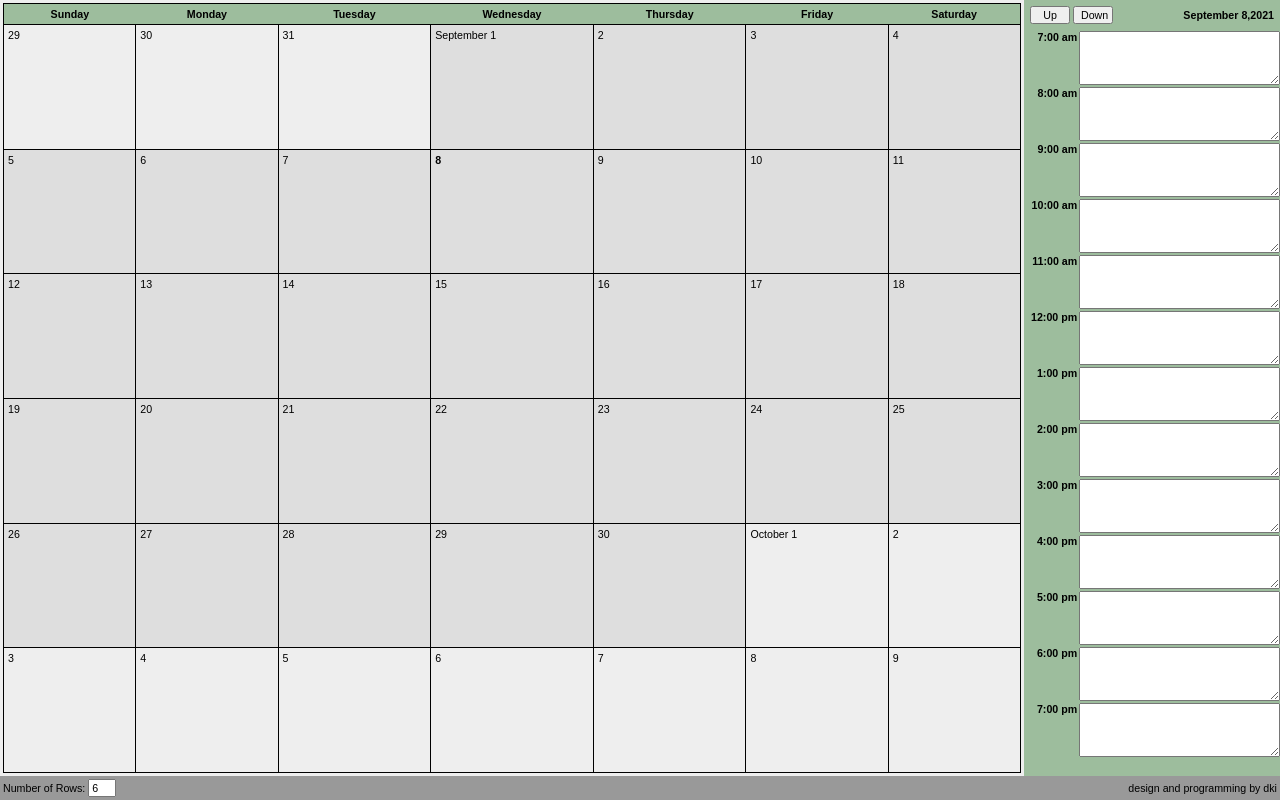
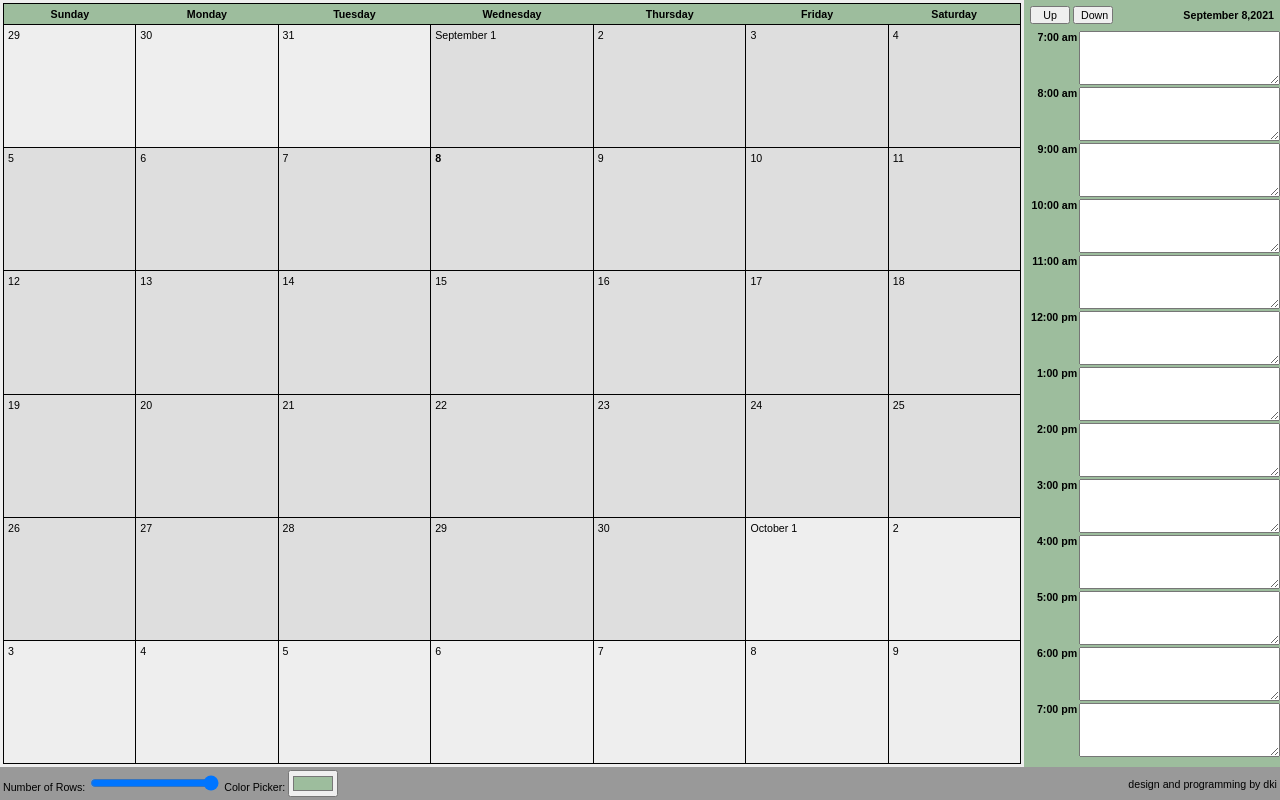
Before and after one commit to jamiesonreinhard/flex_cal_jamieson, a plain HTML site: page index.html in a window 1280 px wide. Drawn offline with nearby package versions, Linux system fonts and the light colour scheme.

Commit message:
added jquery and listeners.js scripts, added color picker to footer

```diff
--- a/index.html
+++ b/index.html
@@ -2,7 +2,9 @@
 <head>
 <title>Calendar</title>
 <link type="text/css" rel="stylesheet" href="calendar.css">
+<script src="https://ajax.googleapis.com/ajax/libs/jquery/3.5.1/jquery.min.js"></script>
 <script type="text/javascript" language="javascript" src="calendar.js"></script>
+<script type="text/javascript" language="javascript" src="listeners.js"></script>
 </head>
 <body onLoad="init();">
 <table border=0 cellpadding=3 cellspacing=0 width="100%" height="100%">
@@ -36,7 +38,8 @@
   <tr>
     <td class="botrow" height=1>
     <form name="rowform" onSubmit="return false;">
-    Number of Rows: <input type="text" name="rowsize" size=1 maxlength=2 value=6 onChange="numrows=this.value;divw(calendar('rf'),'lc');">
+    Number of Rows: <input type="range" name="rowsize" size=1 min=2 max=6 value=6 onChange="numrows=this.value;divw(calendar('rf'),'lc');">
+    Color Picker: <input type="color" id="colorpicker" value="#9DBD9D">
     </form>
     </td>
     <td class="botrow" align="right">
```
